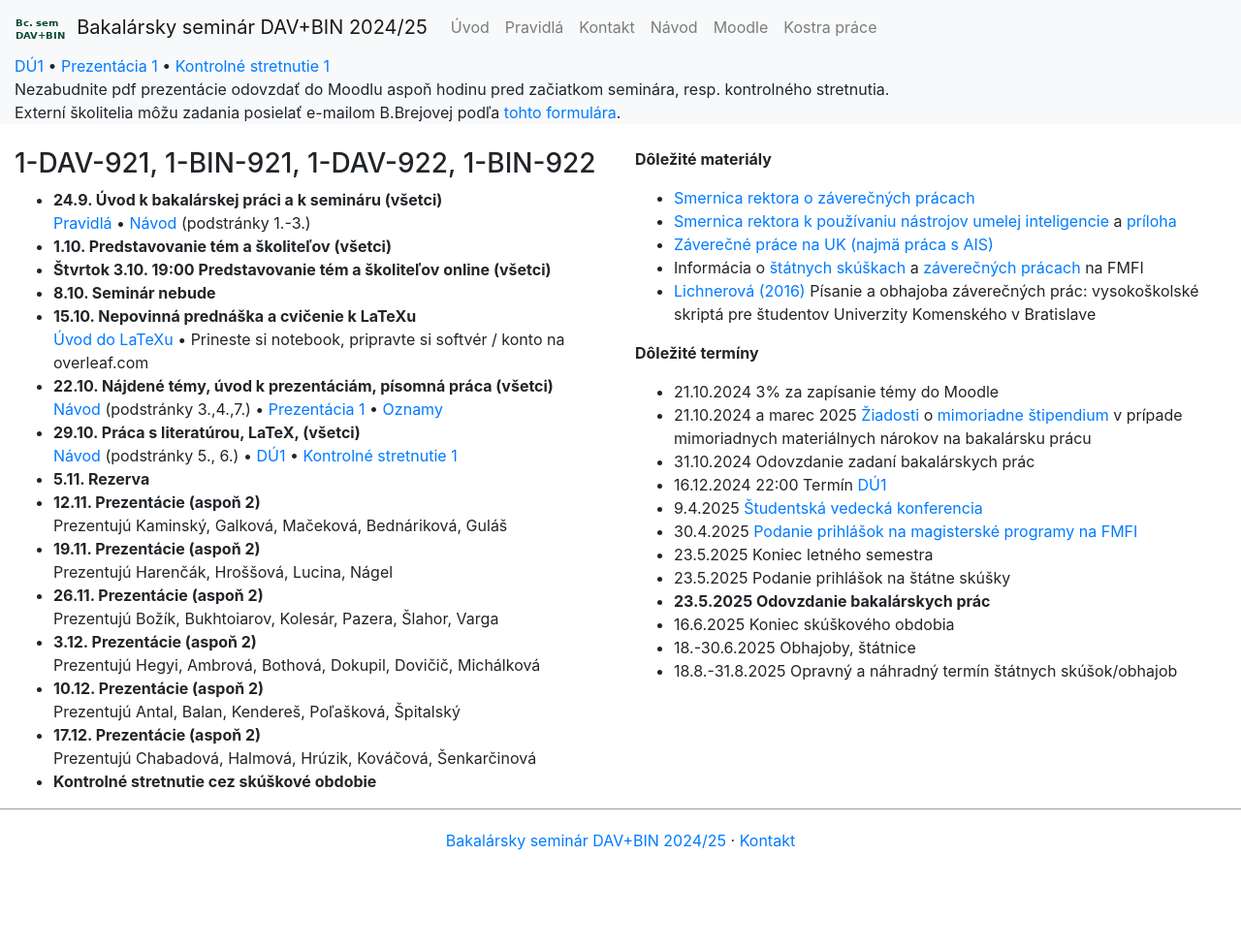
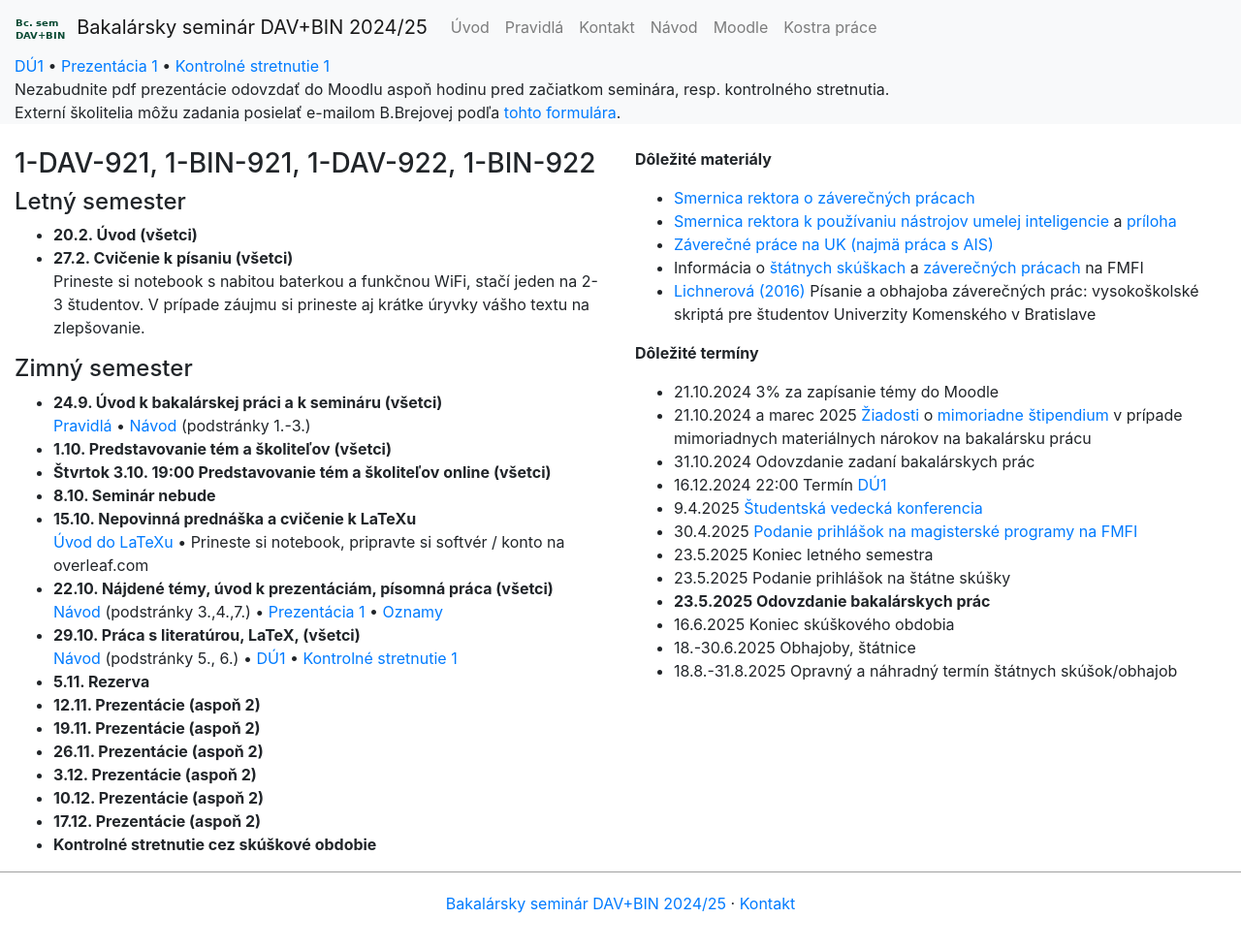
Before and after one commit to bbrejova/bcdav, a Jekyll site: the page built from index.md, in a window 1280 px wide. Shown: the whole page at 97% size. Built offline with Jekyll 4.4.1, drawn with Linux system fonts in a browser that asks for light colours; nearby versions of some CDN libraries; before the commit the page ends 915 px from its top, so only the background shows below that.

Commit message:
semester

```diff
--- a/index.md
+++ b/index.md
@@ -5,6 +5,30 @@ layout: index
 
 ### 1-DAV-921, 1-BIN-921, 1-DAV-922, 1-BIN-922
 
+#### Letný semester
+
+* **20.2. Úvod (všetci)**<br>
+<!-- [Oznamy](./Oznamy_február.md) -->
+* **27.2. Cvičenie k písaniu (všetci)**<br>
+Prineste si notebook s nabitou baterkou a funkčnou WiFi, stačí jeden na 2-3 študentov. V prípade záujmu si prineste aj krátke úryvky vášho textu na zlepšovanie.<br>
+<!-- [Časť 1](https://moodle.uniba.sk/mod/quiz/view.php?id=104541), [časť 2 naše](https://moodle.uniba.sk/mod/quiz/view.php?id=104542), [časť 2 vaše](https://moodle.uniba.sk/mod/quiz/view.php?id=104544) -->
+{% if false %}
+* **6.3. Prezentácie**<br>
+* **13.3. Prezentácie**<br>
+* **20.3. Prezentácie**<br>
+* **27.3.** Seminár nebude
+* **3.4. Prezentácie**<br>
+* **10.4. Prezentácie / Kontrolné stretnutia**<br>
+* **17.4.** Veľká Noc<br>
+* **24.4. Kontrolné stretnutia**<br>
+* **1.5.**<br>
+* **8.5.
+* **15.5.** Otázky k odovzdávaniu, pokyny k nácviku obhajob (všetci)**<!-- <br>
+[Oznamy](./Oznamy_máj.md) -->
+* V skúškovom období [nácvik obhajob](./Prezentácia_3.html)
+{% endif %}
+
+#### Zimný semester
 
 * **24.9. Úvod k bakalárskej práci a k semináru (všetci)**<br>
 [Pravidlá](./Pravidlá_ZS.md)  • [Návod](./Návod.md) (podstránky 1.-3.)
@@ -19,15 +43,9 @@ layout: index
 [Návod](./Návod.md) (podstránky 5., 6.) •  [DÚ1](./DÚ1.md) • [Kontrolné stretnutie 1](./Kontrolné_stretnutie_1.md)
 * **5.11. Rezerva**
 * **12.11. Prezentácie (aspoň 2)**<br>
-Prezentujú Kaminský, Galková, Mačeková, Bednáriková, Guláš
 * **19.11. Prezentácie (aspoň 2)**<br>
-Prezentujú Harenčák, Hroššová, Lucina, Nágel
 * **26.11. Prezentácie (aspoň 2)**<br>
-Prezentujú Božík, Bukhtoiarov, Kolesár, Pazera, Šlahor, Varga
 * **3.12. Prezentácie (aspoň 2)**<br>
-Prezentujú Hegyi, Ambrová, Bothová, Dokupil, Dovičič, Michálková
 * **10.12. Prezentácie (aspoň 2)**<br>
-Prezentujú Antal, Balan, Kendereš, Poľašková, Špitalský
 * **17.12. Prezentácie (aspoň 2)**<br>
-Prezentujú Chabadová, Halmová, Hrúzik, Kováčová, Šenkarčinová
 * **Kontrolné stretnutie cez skúškové obdobie**
```
Also changed, not shown: Priklady_DAV.md (+1 -1 lines).
